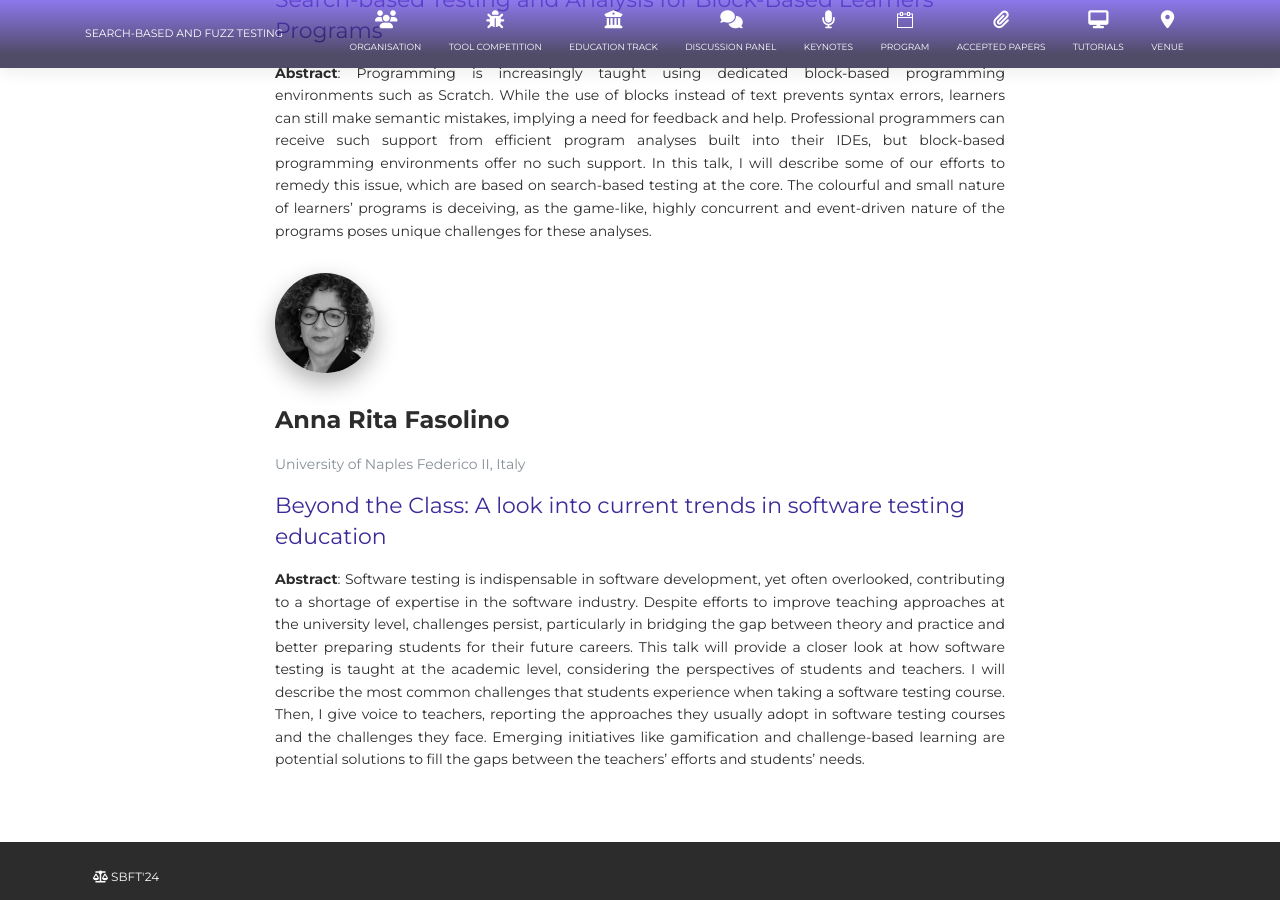
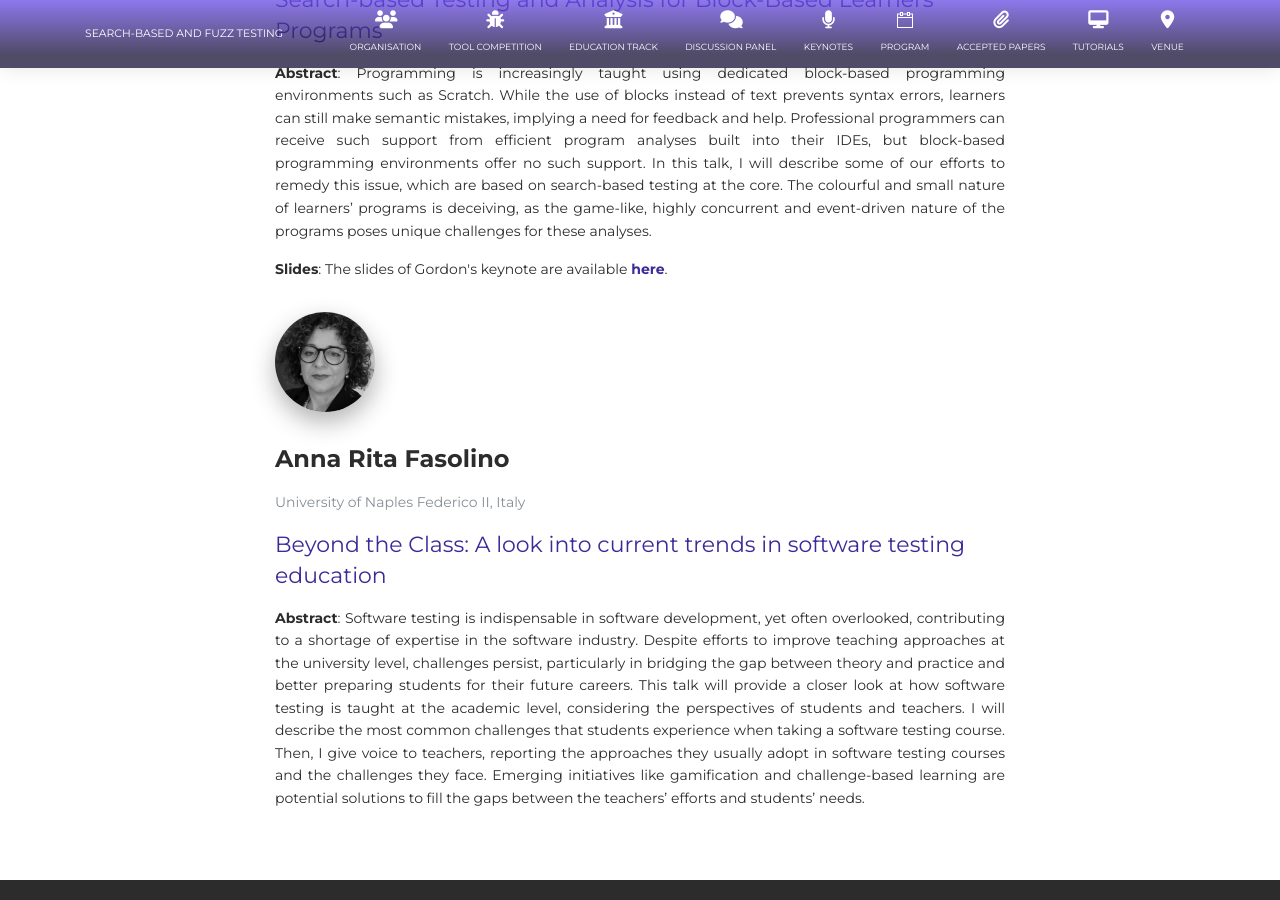
Before and after one commit to sbft24/sbft24.github.io, a Jekyll site: the page built from keynotes/index.html, in a window 1280 px wide and 900 px high, scrolled down 1211 px. Built offline with Jekyll 4.4.1, drawn with Linux system fonts in a browser that asks for light colours; nearby versions of some CDN libraries.

Commit message:
Update index.html
Added link to Gordon's slides

```diff
--- a/keynotes/index.html
+++ b/keynotes/index.html
@@ -27,7 +27,7 @@
             </p>
            <p class="text-justify">
              <strong>Slides</strong>:
-             The slides of Caroline's keynote are available <a href="https://www.carolemieux.com/20240414_fuzzllms_sbftkeynote.pdf" target="_blank">here</a>.
+             The slides of Caroline's keynote are available <strong><a href="https://www.carolemieux.com/20240414_fuzzllms_sbftkeynote.pdf" target="_blank">here</a></strong>.
            </p>
           </div>
         </div>
@@ -49,30 +49,11 @@
               testing at the core. The colourful and small nature of learners’ programs is deceiving, as the game-like,
               highly concurrent and event-driven nature of the programs poses unique challenges for these analyses.
             </p>
-            <!-- <p class="text-justify">
-              <strong>Biography</strong>: Jane Cleland-Huang is the Frank M. Freimann Professor of Computer Science
-              Chair and Department Chair of Computer Science and Engineering at the University of Notre Dame. Her
-              research interests focus on Requirements Engineering, Software and Systems Traceability, and Safety
-              Assurance for Cyber-Physical Systems (CPS). She is the Project Lead on the DroneResponse project which
-              was initially developed as a research platform for supporting Software Engineering research in
-              multi-agent CPS, but is now the core platform for a commercial system for deploying small Unmanned
-              Aerial Systems (sUAS) in Emergency Response scenarios. Jane has served as Program Chair for several
-              conferences including the IEEE Requirements Engineering Conference (2010), ESEC/FSE (2014), ICSE (2020),
-              CAIN (2022), and SPLC (2022). She has previously served as Associate Editor of IEEE Transactions on
-              Software Engineering and on the IEEE Software editorial board, and currently serves as Chair of IFIP 2.9
-              Working group on Requirements Engineering, and on the Editorial Boards for Communications of the ACM abd
-              Springer Verlag Requirements Engineering journal.
+            <p class="text-justify">
+             <strong>Slides</strong>:
+             The slides of Gordon's keynote are available <strong><a href="https://drive.google.com/file/d/1wqGtHb_lsmVm4Bv6PDlKZn3BFf_xLkvQ/view" target="_blank">here</a></strong>.
+           </p>
 
-              <br />
-
-              Along with members of her research group she has been the recipient of seven ACM SIGSOFT Distinguished
-              Paper awards, and the Mannfred Paul award for Excellence in Software Theory and Practice. Jane is
-              committed to supporting a diverse, equitable, and inclusive community of Software Engineering
-              researchers and envisions a future in which our research community is truly reflective of the population
-              around us. She is also passionate about impacting the world in a positive way through technology
-              transfer that takes research into practice, and as a result is currently engaged in two spin-off
-              companies – DroneResponse and SAFA.”
-            </p>-->
           </div>
         </div>
         <div class="row">
```
